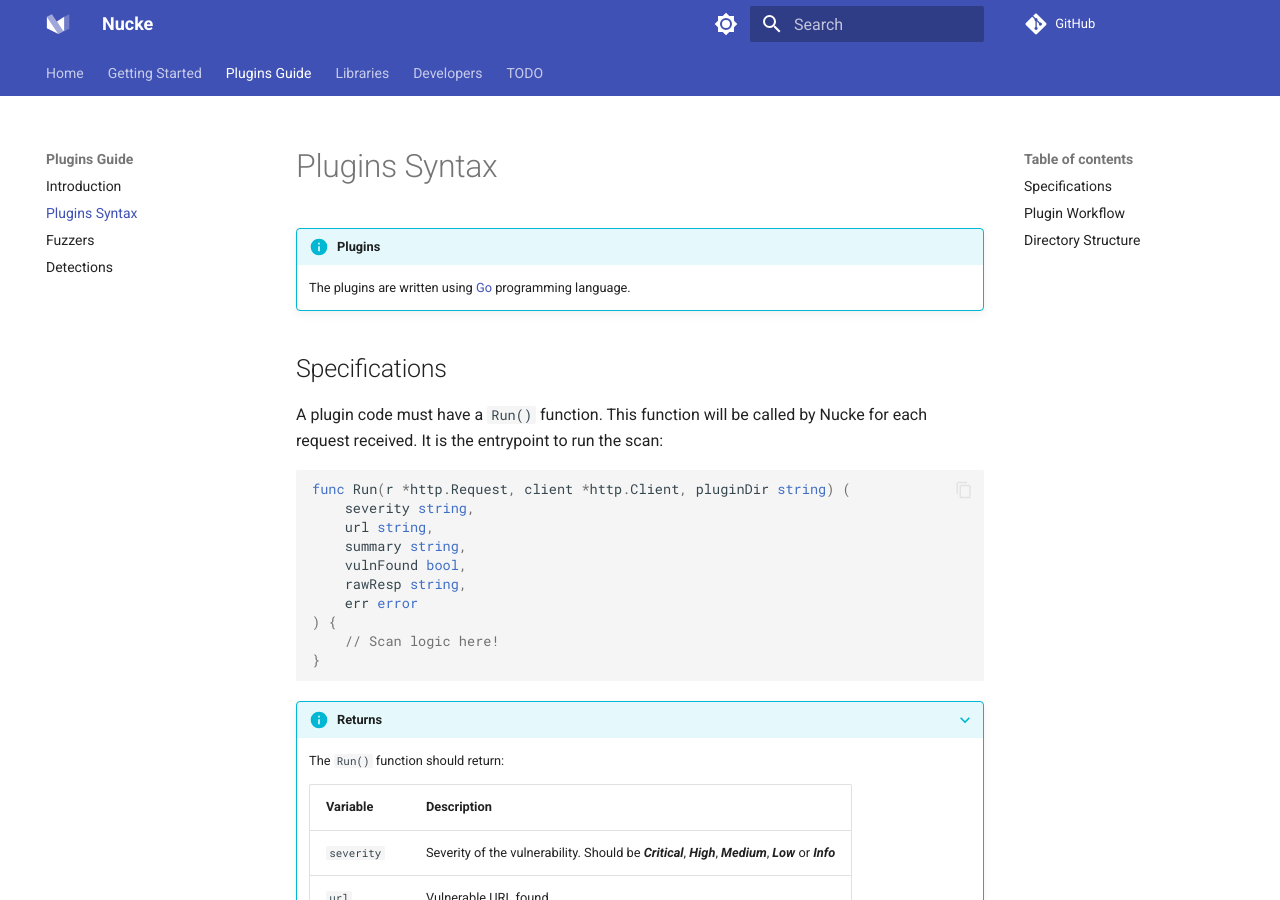
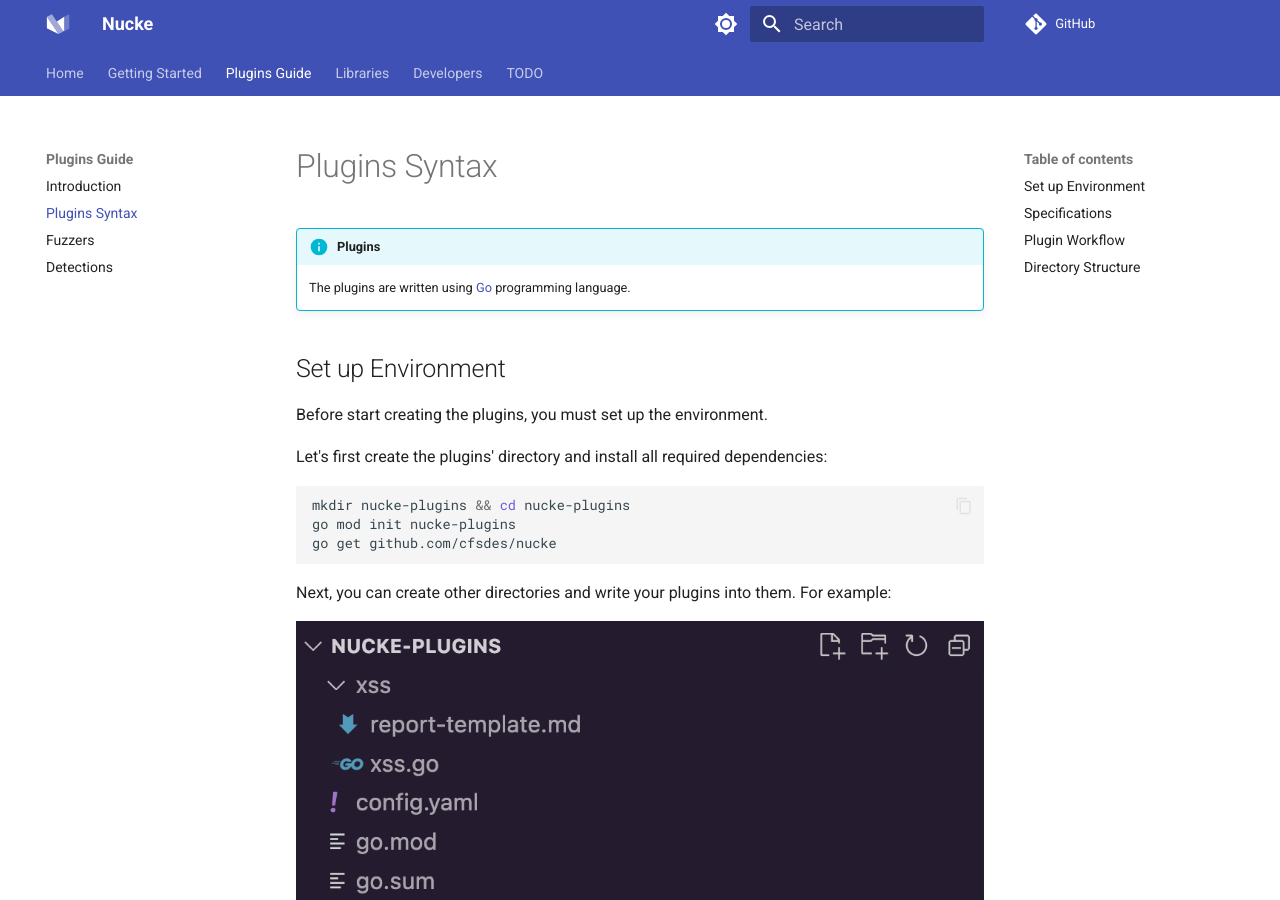
Before and after one commit to cfsdes/nucke-docs, an MkDocs documentation site: the page built from docs/plugins/plugin-syntax.md, in a window 1280 px wide and 900 px high. Built offline with MkDocs 1.6.1 and Material for MkDocs 9.7.7, drawn with Linux system fonts in a browser that asks for light colours; comment, search, counter and statistics services are not loaded.

Commit message:
add setup environment

````diff
--- a/docs/plugins/plugin-syntax.md
+++ b/docs/plugins/plugin-syntax.md
@@ -1,5 +1,21 @@
 !!! info "Plugins"
     The plugins are written using [Go](https://go.dev/) programming language.
+
+## Set up Environment
+
+Before start creating the plugins, you must set up the environment.
+
+Let's first create the plugins' directory and install all required dependencies:
+
+```bash
+mkdir nucke-plugins && cd nucke-plugins
+go mod init nucke-plugins
+go get github.com/cfsdes/nucke
+```
+
+Next, you can create other directories and write your plugins into them. For example:
+
+![](../assets/images/plugins-structure.png)
 
 ## Specifications
 
````
Also changed, not shown: docs/todos/index.md (+2 -0 lines), docs/assets/images/plugins-structure.png (added).
